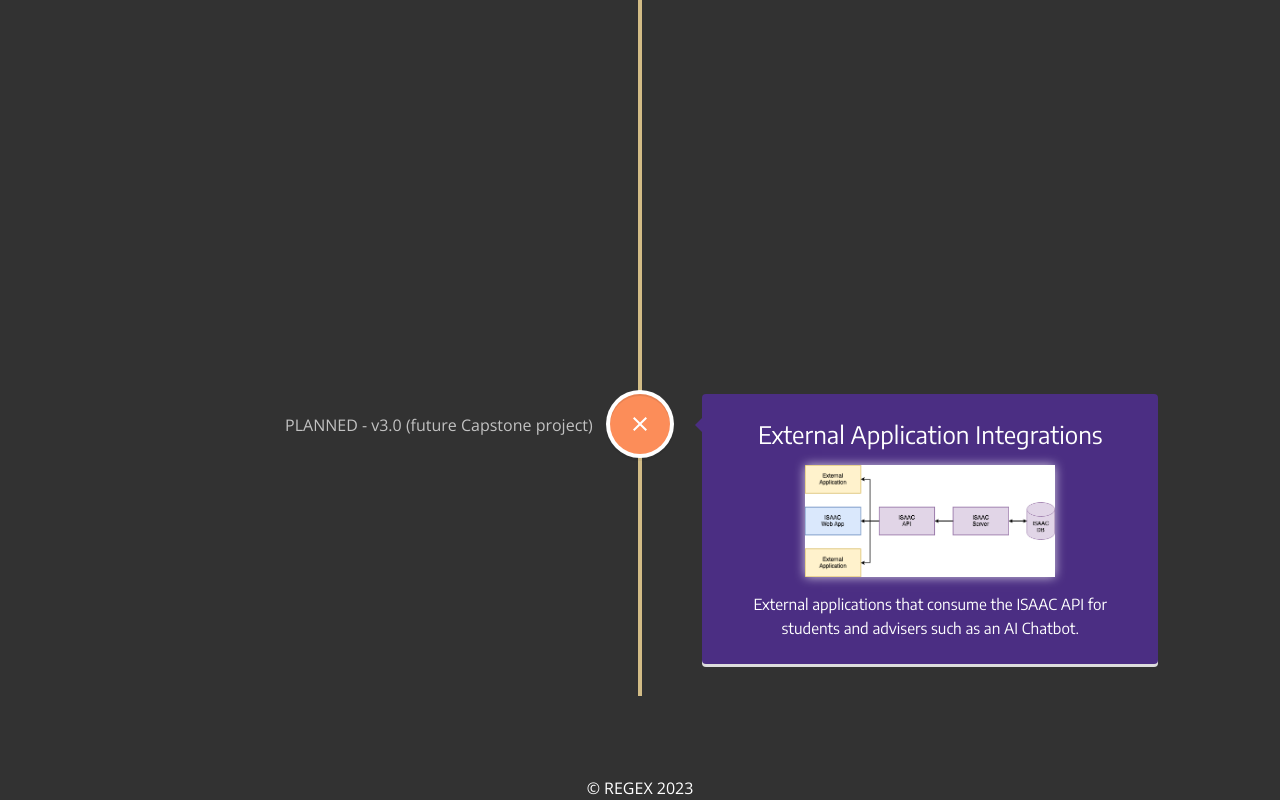
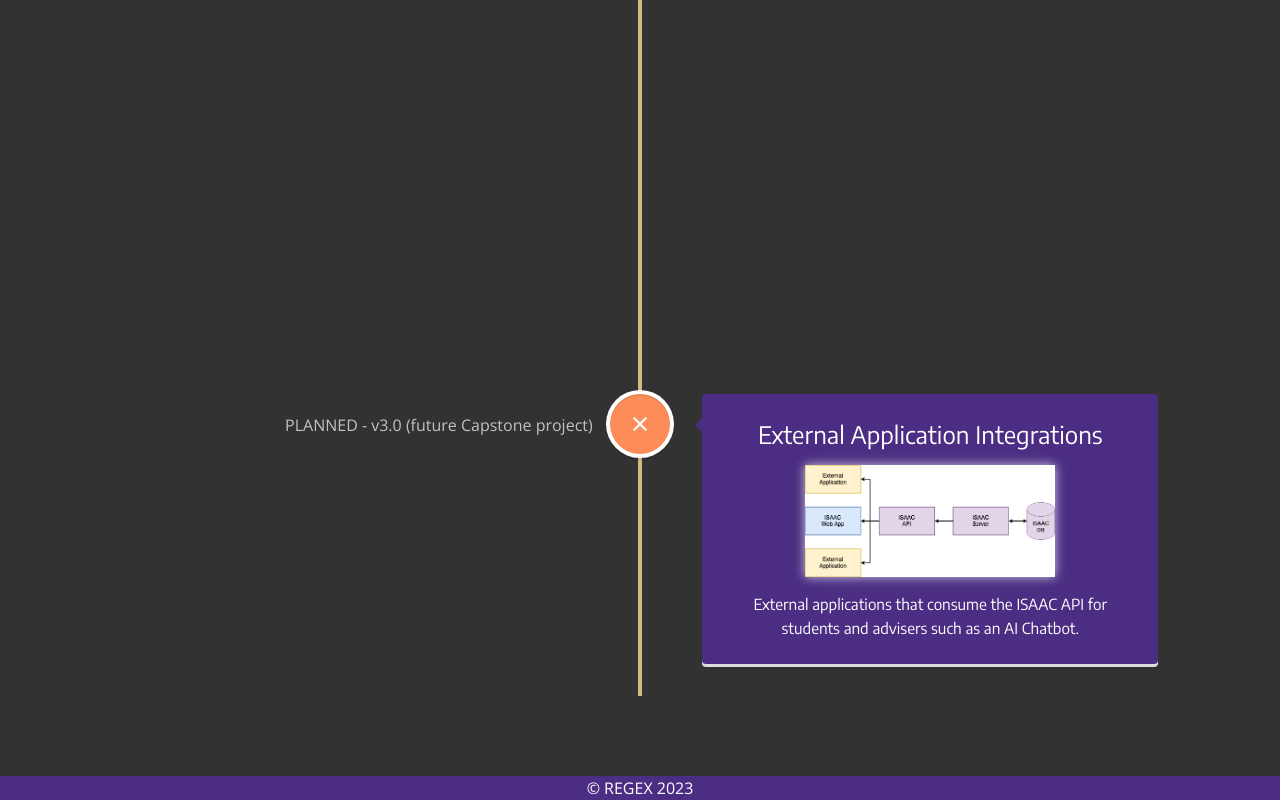
Before and after one commit to regex-capstone/B10-Regex-Capstone, a Next.js app: page /about in a window 1280 px wide. Shown: the part 7375-8175 px from the top of the page. Built offline with nearby package versions, Linux system fonts and the light colour scheme.

Commit message:
Changed Footer BG Color

```diff
--- a/pages/about.tsx
+++ b/pages/about.tsx
@@ -252,7 +252,7 @@ function JourneyWrapper() {
 function Footer() {
     return (
         <Box sx={{
-            backgroundColor: Theme.COLOR.BACKGROUND_DARK,
+            backgroundColor: Theme.COLOR.PRIMARY,
             color: Theme.COLOR.TEXT_LIGHT
         }}>
             <Typography
```
